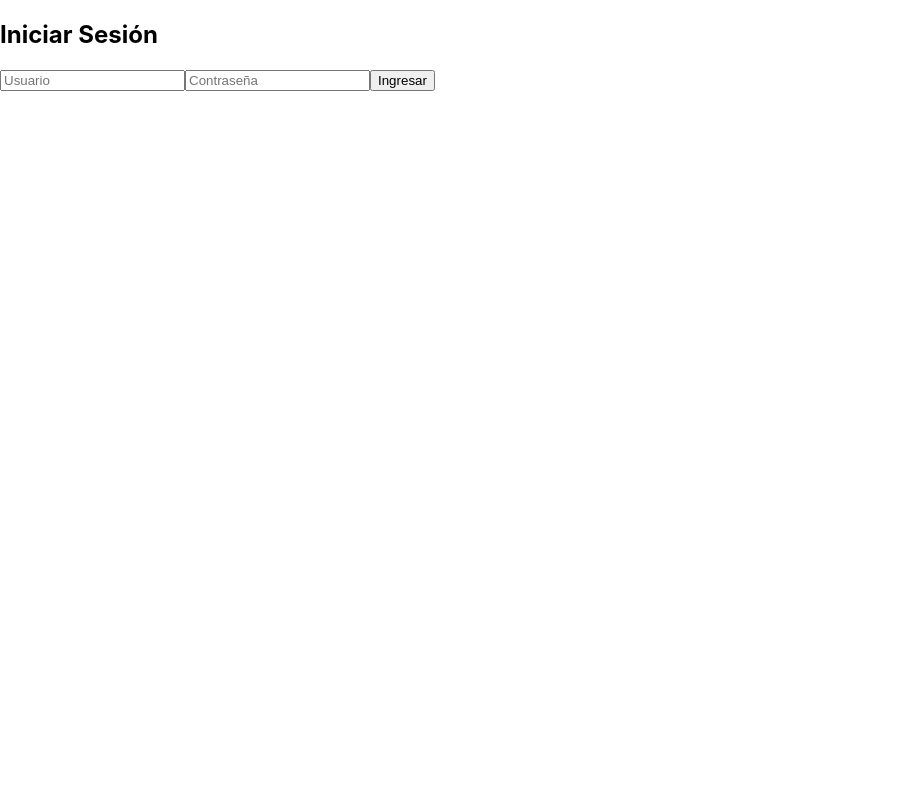
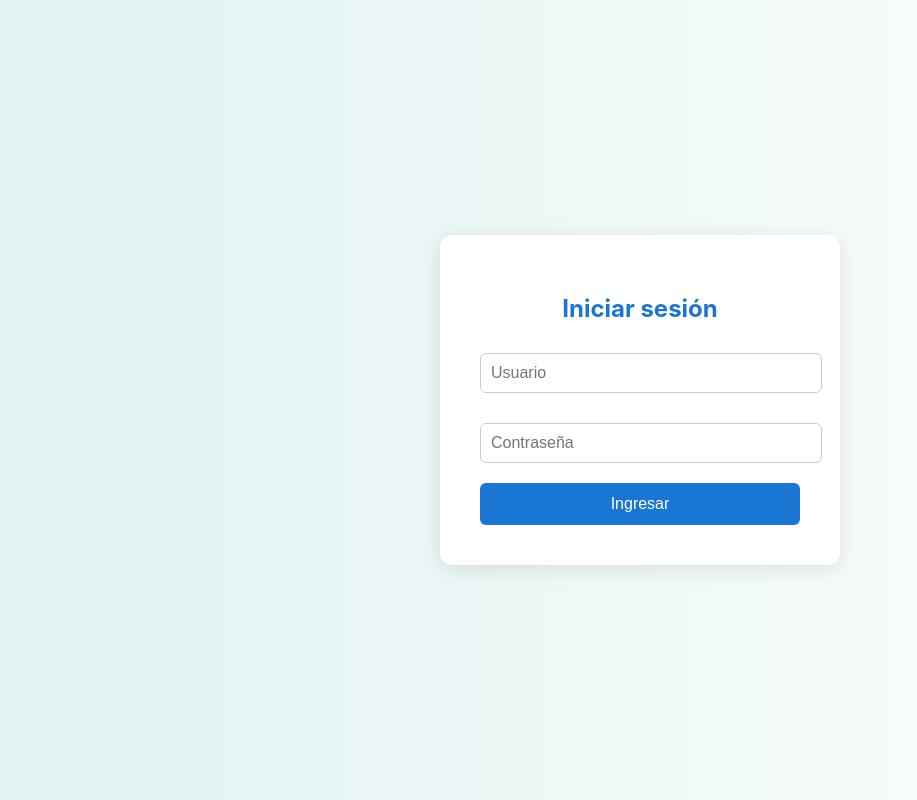
Before and after one commit to Enrique-Alvaro/tp-zero-trust, a React (Create React App) app in the folder zero-trust-frontend/: page / in a window 1280 px wide. Shown: the whole page, without its empty margins (0-917 px from the left). Built offline with nearby package versions, Linux system fonts and the light colour scheme.

Commit message:
Modificacion de login
Se modifica el estilo del login, se agrega boton de logout y se crean usuarios hardcodeados

```diff
--- a/zero-trust-frontend/src/pages/Dashboard.js
+++ b/zero-trust-frontend/src/pages/Dashboard.js
@@ -1,31 +1,60 @@
-import React, { useEffect, useState } from 'react';
+import React from 'react';
 import { useNavigate } from 'react-router-dom';
 
-function Dashboard() {
+const Dashboard = () => {
   const navigate = useNavigate();
-  const [role, setRole] = useState(null);
 
-  useEffect(() => {
-    const token = localStorage.getItem('token');
-    const userData = localStorage.getItem('user');
+  const user = JSON.parse(localStorage.getItem('user'));
+  const role = user?.role;
 
-    if (!token || !userData) {
-      navigate('/');
-    } else {
-      setRole(JSON.parse(userData).role);
-    }
-  }, [navigate]);
+  const handleLogout = () => {
+    localStorage.removeItem('token');
+    localStorage.removeItem('user');
+    navigate('/');
+  };
 
   return (
-    <div>
-      <h2>Bienvenido al Dashboard</h2>
-      {role === 'admin' && <p>Estás viendo contenido para administradores.</p>}
-      {role === 'paciente' && <p>Estás viendo contenido para pacientes.</p>}
-      {role === 'medico' && <p>Estás viendo contenido para medicos.</p>}
-      {role === 'recepcionista' && <p>Estás viendo contenido para recepcionistas.</p>}
-      {role === 'admin' && (<button onClick={() => navigate('/admin')}> Ir al panel de Admin </button>)}
+    <div style={{ padding: '2rem', fontFamily: 'sans-serif' }}>
+      <h1>Bienvenido al Dashboard</h1>
+
+      {role === 'admin' && (
+        <>
+          <p>Estás viendo contenido para administradores.</p>
+          <button>Ir al panel de Admin</button>
+        </>
+      )}
+
+      {role === 'medico' && (
+        <>
+          <p>Estás viendo contenido para médicos.</p>
+          <button>Ir al panel del Doctor</button>
+        </>
+      )}
+
+      {role === 'recepcion' && (
+        <>
+          <p>Estás viendo contenido para el área de recepción.</p>
+          <button>Ir al panel de Recepción</button>
+        </>
+      )}
+
+      <hr style={{ margin: '2rem 0' }} />
+
+      <button
+        onClick={handleLogout}
+        style={{
+          backgroundColor: '#d32f2f',
+          color: 'white',
+          padding: '10px 20px',
+          border: 'none',
+          borderRadius: '6px',
+          cursor: 'pointer',
+        }}
+      >
+        Cerrar sesión
+      </button>
     </div>
   );
-}
+};
 
 export default Dashboard;
--- /dev/null
+++ b/zero-trust-frontend/src/pages/Login.css
@@ -0,0 +1,48 @@
+.login-container {
+    background: linear-gradient(to right, #e0f2f1, #ffffff);
+    height: 100vh;
+    display: flex;
+    justify-content: center;
+    align-items: center;
+  }
+
+  .login-box {
+    background-color: white;
+    padding: 40px;
+    border-radius: 12px;
+    box-shadow: 0 4px 20px rgba(0, 0, 0, 0.1);
+    width: 320px;
+  }
+
+  .login-title {
+    text-align: center;
+    font-size: 24px;
+    color: #1976d2;
+    margin-bottom: 20px;
+  }
+
+  .login-input {
+    width: 100%;
+    padding: 10px;
+    margin-top: 10px;
+    margin-bottom: 20px;
+    border: 1px solid #ccc;
+    border-radius: 6px;
+    font-size: 16px;
+  }
+
+  .login-button {
+    width: 100%;
+    padding: 12px;
+    background-color: #1976d2;
+    color: white;
+    border: none;
+    border-radius: 6px;
+    font-size: 16px;
+    cursor: pointer;
+    transition: background-color 0.2s ease-in-out;
+  }
+
+  .login-button:hover {
+    background-color: #1565c0;
+  }
--- a/zero-trust-frontend/src/pages/Login.js
+++ b/zero-trust-frontend/src/pages/Login.js
@@ -1,5 +1,6 @@
 import React, { useState } from 'react';
 import { useNavigate } from 'react-router-dom';
+import './Login.css';
 
 const Login = () => {
   const [username, setUsername] = useState('');
@@ -12,34 +13,29 @@ const Login = () => {
     try {
       const response = await fetch('http://localhost:3001/api/auth/login', {
         method: 'POST',
-        headers: {
-          'Content-Type': 'application/json',
-        },
+        headers: { 'Content-Type': 'application/json' },
         body: JSON.stringify({ username, password }),
       });
 
-      if (!response.ok) {
-        throw new Error('Credenciales inválidas');
-      }
+      if (!response.ok) throw new Error('Credenciales inválidas');
 
       const data = await response.json();
-      console.log('Login data:', data);
-      // Guardar token y datos del usuario en localStorage
       localStorage.setItem('token', data.token);
       localStorage.setItem('user', JSON.stringify(data.user));
-
       navigate('/dashboard');
     } catch (err) {
       console.error('Error al iniciar sesión', err);
-      alert('Credenciales inválidas');
+      alert('Usuario o contraseña incorrectos');
     }
   };
 
   return (
     <div className="login-container">
-      <h2>Iniciar Sesión</h2>
+      <div className="login-box">
+        <h2 className="login-title">Iniciar sesión</h2>
         <form onSubmit={handleSubmit}>
           <input
+            className="login-input"
             type="text"
             placeholder="Usuario"
             value={username}
@@ -47,14 +43,16 @@ const Login = () => {
             required
           />
           <input
+            className="login-input"
             type="password"
             placeholder="Contraseña"
             value={password}
             onChange={(e) => setPassword(e.target.value)}
             required
           />
-        <button type="submit">Ingresar</button>
+          <button className="login-button" type="submit">Ingresar</button>
         </form>
+      </div>
     </div>
   );
 };
```
Also changed, not shown: 2 other files (tests, documents, lock files or other folders). Lines whose indentation alone changed are shown as unchanged.
